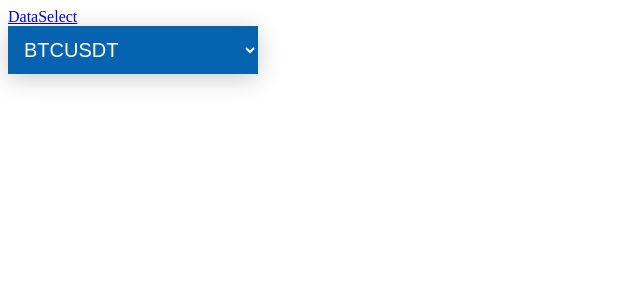
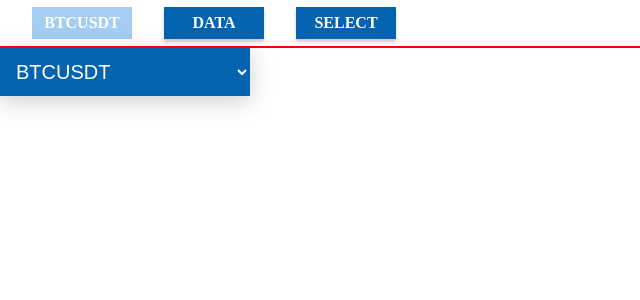
Before and after one commit to 0x9c40/kosh-test, a Vue app: page /select in a window 1280 px wide. Shown: the top 300 px of the page, without its empty margins (0-640 px from the left). Built offline with nearby package versions, Linux system fonts and the light colour scheme; the HTML template or start-up script is replaced by a standard one.

Commit message:
Add good style for table

```diff
--- a/package.json
+++ b/package.json
@@ -13,6 +13,7 @@
   "author": "superintelligence <lubomirvinnik@gmail.com>",
   "license": "MIT",
   "dependencies": {
+    "@xobotyi/scrollbar-width": "^1.9.5",
     "core-js": "^3.6.5",
     "regenerator-runtime": "^0.13.7",
     "vue": "^2.6.12",
--- a/src/App.vue
+++ b/src/App.vue
@@ -1,20 +1,31 @@
 <template>
-  <div>
-    <header>
-      <router-link to="/">Data</router-link>
-      <router-link to="/select">Select</router-link>
+  <div id="app">
+    <div class="header">
+      <div class="selected-symbol">{{ selected_symbol }}</div>
+      <router-link to="/" class="header-button">Data</router-link>
+      <router-link to="/select" class="header-button">Select</router-link>
       <!-- <div @click="stop">Остановить</div> -->
-    </header>
-    <router-view></router-view>
+    </div>
+    <keep-alive>
+      <router-view />
+    </keep-alive>
   </div>
 </template>
 
 <script>
+import { mapState } from "vuex";
+
 export default {
   data() {
     return {
       msg: "hi",
     };
+  },
+
+  computed: {
+    ...mapState({
+      selected_symbol: (state) => state.selected_symbol,
+    }),
   },
 
   methods: {
@@ -24,14 +35,52 @@ export default {
 </script>
 
 <style lang="scss">
+:root {
+  --header-height: 48px;
+  --color-primary: #0563af;
+  --color-secondary: #a3cef1;
+}
 * {
   box-sizing: border-box;
 }
-.basic {
-  border: 1px solid grey;
 
-  &__element {
-    color: lime;
+body {
+  margin: 0px;
+}
+
+.header {
+  display: flex;
+  align-items: center;
+  height: var(--header-height);
+  border-bottom: 2px solid red;
+  // margin-bottom: 24px;
+}
+
+.header-button,
+.selected-symbol {
+  background-color: var(--color-primary);
+  color: white;
+  height: 32px;
+  width: 100px;
+  text-decoration: none;
+  margin-left: 32px;
+  align-items: center;
+  justify-content: center;
+  display: flex;
+  text-transform: uppercase;
+  transition: background-color 0.1s;
+  transition: box-shadow 0.1s;
+  box-shadow: 0px 3px 3px rgba(0, 0, 0, 0.2);
+  font-weight: bold;
+
+  &:hover {
+    background-color: var(--color-secondary);
+    box-shadow: 0px 0px 0px rgba(0, 0, 0, 0.2);
   }
 }
+
+.selected-symbol {
+  background-color: var(--color-secondary);
+  box-shadow: none;
+}
 </style>
--- a/src/components/OrderBookTables.vue
+++ b/src/components/OrderBookTables.vue
@@ -9,8 +9,8 @@
       </div>
       <div class="row" v-for="(bid, index) in bids" :key="index">
         <div class="cell">{{ bid[1] }}</div>
-        <div class="cell">{{ bid[0] }}</div>
-        <div class="cell">{{ bid[0] * bid[1] }}</div>
+        <div class="cell">{{ Number(bid[0]).toFixed(2) }}</div>
+        <div class="cell">{{ Number(bid[0] * bid[1]).toFixed(2) }}</div>
       </div>
     </div>
   </div>
@@ -46,21 +46,23 @@ export default {
 <style lang="scss">
 .table-head {
   display: flex;
-  background-color: lighten(#0563af, 50%);
+  background-color: var(--color-secondary);
   color: white;
   justify-content: center;
-  border: 1px solid #0563af;
+  border: 1px solid var(--color-primary);
 }
 .table {
   width: 480px;
+  height: calc(100vh - var(--header-height));
+  overflow-y: scroll;
 }
 .row {
   display: flex;
 }
 .cell {
   width: 160px;
-  border: 1px solid #0563af;
-  color: #0563af;
+  border: 1px solid var(--color-primary);
+  color: var(--color-primary);
   display: flex;
   padding-left: 24px;
   align-items: center;
--- /dev/null
+++ b/src/components/OrdersTable.vue
@@ -0,0 +1,95 @@
+<template>
+  <div class="orders-table">
+    <div>
+      <div class="orders-table__head">{{ name }}</div>
+      <div class="orders-table__column-names">
+        <div class="orders-table__cell">Amount</div>
+        <div class="orders-table__cell">Price</div>
+        <div class="orders-table__cell">Total</div>
+      </div>
+    </div>
+    <div class="orders-table__content">
+      <div v-for="(order, index) in orders" :key="index" class="orders-table__row">
+        <div class="orders-table__cell">{{ order[1] }}</div>
+        <div class="orders-table__cell">{{ Number(order[0]).toFixed(2) }}</div>
+        <div class="orders-table__cell">{{ Number(order[0] * order[1]).toFixed(4) }}</div>
+      </div>
+    </div>
+  </div>
+</template>
+
+<script>
+import { scrollbarWidth } from "@xobotyi/scrollbar-width";
+
+let root = document.documentElement;
+root.style.setProperty("--scroll-width", `${scrollbarWidth()}px`);
+
+export default {
+  name: "OrdersTable",
+
+  props: {
+    orders: Array,
+    name: String,
+  },
+
+  data() {
+    return {};
+  },
+};
+</script>
+
+<style lang="scss">
+.orders-table {
+  width: 100%;
+  max-width: 480px;
+  border: 1px solid var(--color-primary);
+
+  &:hover {
+    .orders-table__content {
+      overflow-y: scroll;
+    }
+    .orders-table__column-names {
+      padding-right: var(--scroll-width);
+    }
+  }
+
+  &__head {
+    height: 24px;
+    display: flex;
+    justify-content: center;
+    align-items: center;
+    background-color: var(--color-secondary);
+    color: white;
+  }
+
+  &__column-names {
+    height: 24px;
+    display: flex;
+    align-items: center;
+    border-bottom: 1px solid var(--color-primary);
+    box-shadow: 0px 1px 1px rgba(0, 0, 0, 0.2);
+  }
+
+  &__content {
+    overflow-y: hidden;
+    height: calc(100vh - var(--header-height) - 48px);
+  }
+
+  &__row {
+    display: flex;
+    border-bottom: 1px solid var(--color-primary);
+  }
+
+  &__cell {
+    flex: 1;
+    padding-left: 16px;
+    height: 24px;
+    display: flex;
+    align-items: center;
+
+    &:not(:first-child) {
+      border-left: 1px solid var(--color-primary);
+    }
+  }
+}
+</style>
--- a/src/store/index.js
+++ b/src/store/index.js
@@ -47,7 +47,7 @@ export default new Vuex.Store({
       };
       setTimeout(() => {
         binance_ws.close();
-      }, 5000);
+      }, 8000);
     },
 
     // binance_ws_disconnect
--- a/src/views/Home.vue
+++ b/src/views/Home.vue
@@ -1,17 +1,21 @@
 <template>
-  <div>
+  <div class="home">
     <OrderBookTables />
+    <OrdersTable :orders="bids" name="Bids" />
   </div>
 </template>
 
 <script>
+import { mapState, mapMutations, mapActions } from "vuex";
 import OrderBookTables from "../components/OrderBookTables.vue";
+import OrdersTable from "../components/OrdersTable.vue";
 
 export default {
   name: "Home",
 
   components: {
     OrderBookTables,
+    OrdersTable,
   },
 
   data() {
@@ -20,6 +24,16 @@ export default {
     };
   },
 
+  computed: {
+    ...mapState({ bids: (state) => state.bids }),
+  },
+
   created() {},
 };
 </script>
+
+<style lang="scss">
+.home {
+  display: flex;
+}
+</style>
--- a/src/views/Select.vue
+++ b/src/views/Select.vue
@@ -38,7 +38,7 @@ export default {
 <style lang="scss">
 .box {
   select {
-    background-color: #0563af;
+    background-color: var(--color-primary);
     color: white;
     padding: 12px;
     width: 250px;
```
Also changed, not shown: 1 other file (tests, documents, lock files or other folders).
